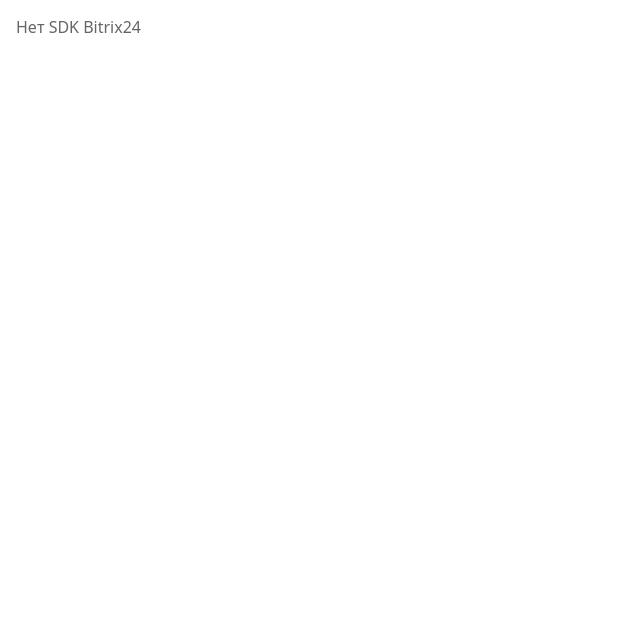
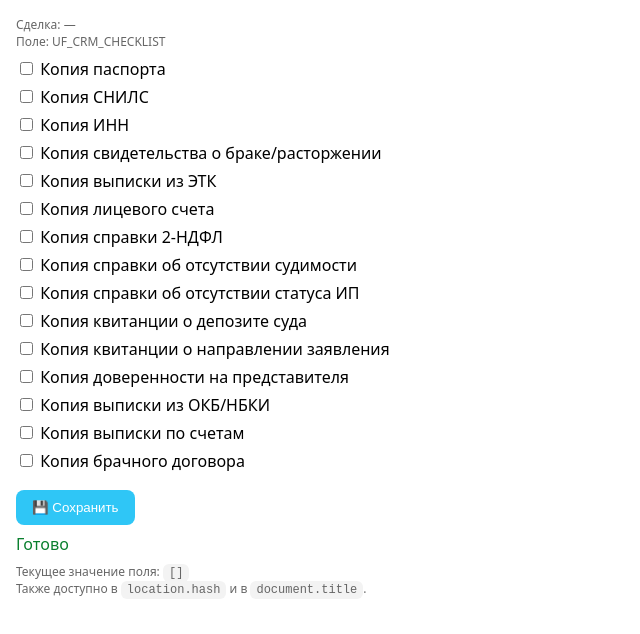
Before and after one commit to ufimcevvlad23-commits/chek, a website: page index.html in a window 1280 px wide. Shown: the whole page, without its empty margins (0-640 px from the left). Drawn offline with Linux system fonts and the light colour scheme.

Commit message:
index.html

```diff
--- a/index.html
+++ b/index.html
@@ -2,7 +2,7 @@
 <html lang="ru">
 <head>
   <meta charset="utf-8" />
-  <title>Чек-лист сделки</title>
+  <title>Чек-лист</title>
   <meta name="viewport" content="width=device-width, initial-scale=1" />
   <style>
     body{font-family:system-ui,Arial,sans-serif;margin:16px}
@@ -11,15 +11,21 @@
     .muted{color:#666}
     .ok{color:#0a7f2e}
     .err{color:#c00}
+    .row{margin:8px 0}
+    code{background:#f3f3f3;padding:2px 6px;border-radius:6px}
+    .small{font-size:12px}
   </style>
-  <script src="https://api.bitrix24.com/api/v1/"></script>
 </head>
 <body>
-  <div id="state" class="muted">Инициализация…</div>
+  <div id="state" class="muted">Загрузка…</div>
 
   <div id="content" style="display:none">
-    <div class="muted" id="dealInfo">Сделка —</div>
+    <div class="row small muted">
+      Сделка: <span id="dealLabel">—</span><br>
+      Поле: <span id="fieldLabel">—</span>
+    </div>
 
+    <!-- ЧЕКБОКСЫ — как вы просили -->
     <div class="item"><input type="checkbox" value="Копия паспорта"> Копия паспорта</div>
     <div class="item"><input type="checkbox" value="Копия СНИЛС"> Копия СНИЛС</div>
     <div class="item"><input type="checkbox" value="Копия ИНН"> Копия ИНН</div>
@@ -38,75 +44,120 @@
 
     <button id="saveBtn">💾 Сохранить</button>
     <div id="status" class="muted" style="margin-top:8px"></div>
+
+    <!-- Скрытое поле для синхронизации/копирования -->
+    <input type="hidden" id="UF_DYNAMIC_FIELD" value="">
+    <div class="row small muted">
+      Текущее значение поля: <code id="mirror"></code>
+      <div class="small">Также доступно в <code>location.hash</code> и в <code>document.title</code>.</div>
+    </div>
   </div>
 
 <script>
 (function(){
-  const FIELD = 'UF_CRM_CHECKLIST'; // <-- замените на ваш UF_CRM_xxxxx (тип "Строка")
+  // ===== НАСТРОЙКИ ПО УМОЛЧАНИЮ =====
+  const DEFAULT_FIELD = 'UF_CRM_CHECKLIST'; // можно заменить на ваш код поля
+  // ===================================
+
   const state = document.getElementById('state');
   const content = document.getElementById('content');
-  const dealInfo = document.getElementById('dealInfo');
   const statusEl = document.getElementById('status');
   const saveBtn = document.getElementById('saveBtn');
-  let DEAL_ID = null;
+  const mirror = document.getElementById('mirror');
+  const hiddenField = document.getElementById('UF_DYNAMIC_FIELD');
+  const dealLabel = document.getElementById('dealLabel');
+  const fieldLabel = document.getElementById('fieldLabel');
 
-  const qs = (sel)=>Array.from(document.querySelectorAll(sel));
+  const params = new URLSearchParams(location.search);
+  const DEAL_ID = params.get('deal') || '';            // ID сделки (для ключа localStorage)
+  const FIELD = params.get('field') || DEFAULT_FIELD;  // код поля
+  const URL_VALUE = params.get('value');               // стартовое значение из URL (JSON или CSV)
 
-  function setStatus(msg, cls=''){ statusEl.className = cls; statusEl.textContent = msg; }
+  dealLabel.textContent = DEAL_ID || '—';
+  fieldLabel.textContent = FIELD;
 
-  function getValues(){
+  function qs(sel){ return Array.from(document.querySelectorAll(sel)); }
+
+  function setStatus(msg, cls){
+    statusEl.className = cls || 'muted';
+    statusEl.textContent = msg;
+  }
+
+  function encodeTitle(s){
+    try { return btoa(unescape(encodeURIComponent(s))).slice(0,200); }
+    catch { return s.slice(0,200); }
+  }
+
+  function getChecked(){
     return qs('input[type="checkbox"]').filter(i=>i.checked).map(i=>i.value);
   }
-  function applyValues(arr){
-    const set = new Set((arr||[]).map(String));
-    qs('input[type="checkbox"]').forEach(i=> i.checked = set.has(i.value));
+
+  function setChecked(values){
+    const set = new Set((values||[]).map(String));
+    qs('input[type="checkbox"]').forEach(i => { i.checked = set.has(i.value); });
   }
-  function parseStored(v){
+
+  function parseValue(v){
     if (v == null || v === '') return [];
-    // пробуем JSON -> иначе CSV -> иначе одиночное значение
     try { const j = JSON.parse(v); return Array.isArray(j) ? j : [String(j)]; } catch(_){}
     if (String(v).includes(',')) return String(v).split(',').map(s=>s.trim()).filter(Boolean);
     return [String(v)];
   }
 
-  function init(){
-    if (!window.BX24){ state.textContent='Нет SDK Bitrix24'; return; }
-    BX24.init(function(){
-      state.textContent='Получаю контекст…';
-      BX24.placement.info(function(ctx){
-        DEAL_ID = ctx?.options?.ID ? Number(ctx.options.ID) : null;
-        if(!DEAL_ID){ state.textContent='Не найден ID сделки в placement'; return; }
-        loadDeal();
-      });
-    });
+  function stringify(values){
+    // Храним как JSON (универсально и без потерь)
+    return JSON.stringify(values);
   }
 
-  function loadDeal(){
-    state.textContent='Загружаю сделку #' + DEAL_ID + '…';
-    BX24.callMethod('crm.deal.get', { id: DEAL_ID }, function(res){
-      if(res.error()){ state.textContent = 'Ошибка: ' + res.error(); return; }
-      const deal = res.answer.result;
-      dealInfo.textContent = `Сделка #${DEAL_ID} — ${deal.TITLE || '(без названия)'}`;
-      applyValues(parseStored(deal[FIELD]));
-      state.style.display='none';
-      content.style.display='block';
-    });
+  function storageKey(){
+    return 'checklist:' + (DEAL_ID || 'default') + ':' + FIELD;
+    }
+  function loadInitial(){
+    // Приоритет: ?value=... -> localStorage -> пусто
+    if (URL_VALUE && URL_VALUE.trim() !== '') return parseValue(URL_VALUE);
+    const raw = localStorage.getItem(storageKey());
+    return parseValue(raw);
   }
 
-  saveBtn.addEventListener('click', function(){
-    const values = getValues();
-    setStatus('Сохраняю…', 'muted');
+  function syncOutputs(values){
+    const str = stringify(values);
+    hiddenField.id = FIELD;             // подменяем id скрытого поля на реальный код
+    hiddenField.value = str;            // значение поля (можно копировать)
+    mirror.textContent = str;           // отображение
+    location.hash = 'value=' + encodeURIComponent(str); // чтобы внешка могла считать без SDK
+    document.title = encodeTitle(str);  // короткая «сигнатура» в title
+  }
 
-    // Сохраняем как JSON в строковое поле
-    const fields = {}; fields[FIELD] = JSON.stringify(values);
+  function save(values){
+    const str = stringify(values);
+    localStorage.setItem(storageKey(), str); // пер-сделочный кеш
+    syncOutputs(values);
+  }
 
-    BX24.callMethod('crm.deal.update', { id: DEAL_ID, fields }, function(res){
-      if(res.error()){ setStatus('Ошибка сохранения: ' + res.error(), 'err'); return; }
-      setStatus('Сохранено', 'ok');
+  // Инициализация
+  const startValues = loadInitial();
+  setChecked(startValues);
+  syncOutputs(startValues);
+
+  state.style.display = 'none';
+  content.style.display = 'block';
+  setStatus('Готово', 'ok');
+
+  // Кнопка сохранить (по факту — форсируем запись и показываем статус)
+  saveBtn.addEventListener('click', () => {
+    const values = getChecked();
+    save(values);
+    setStatus('Сохранено локально • поле обновлено • hash/title обновлены', 'ok');
+  });
+
+  // Сохранять на лету при клике по чекбоксу
+  qs('input[type="checkbox"]').forEach(cb => {
+    cb.addEventListener('change', () => {
+      save(getChecked());
+      setStatus('Автосохранение…', 'muted');
     });
   });
 
-  init();
 })();
 </script>
 </body>
```
